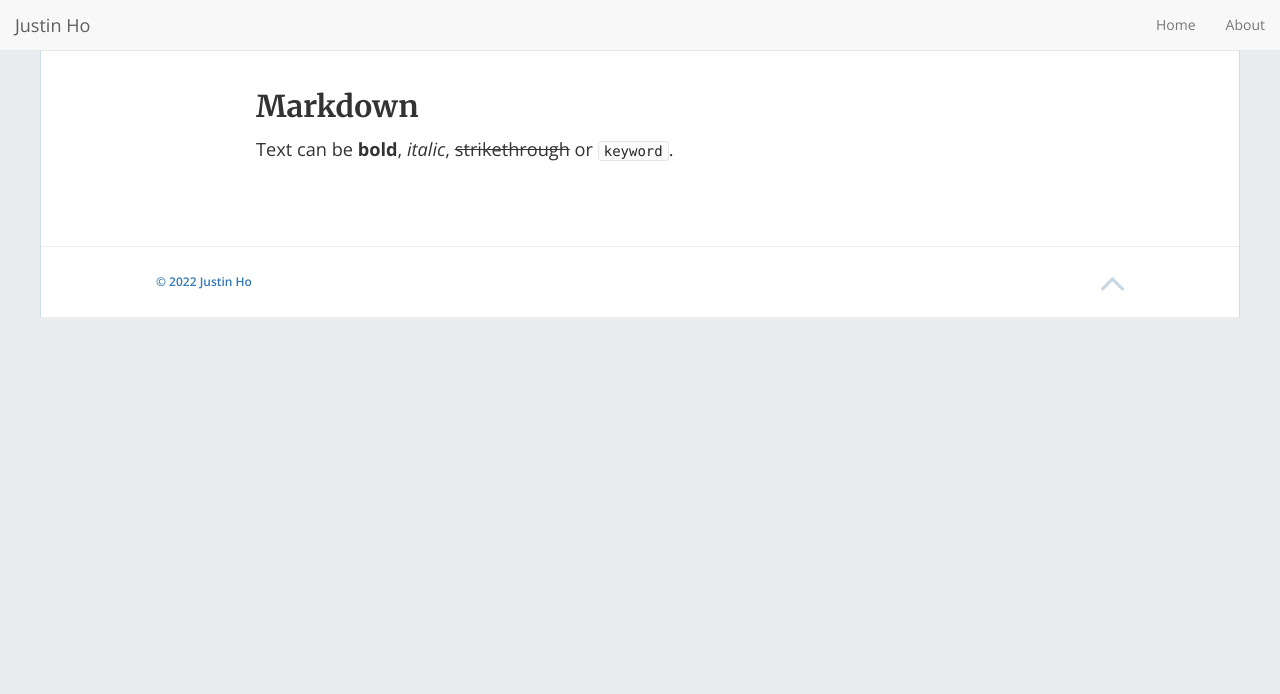
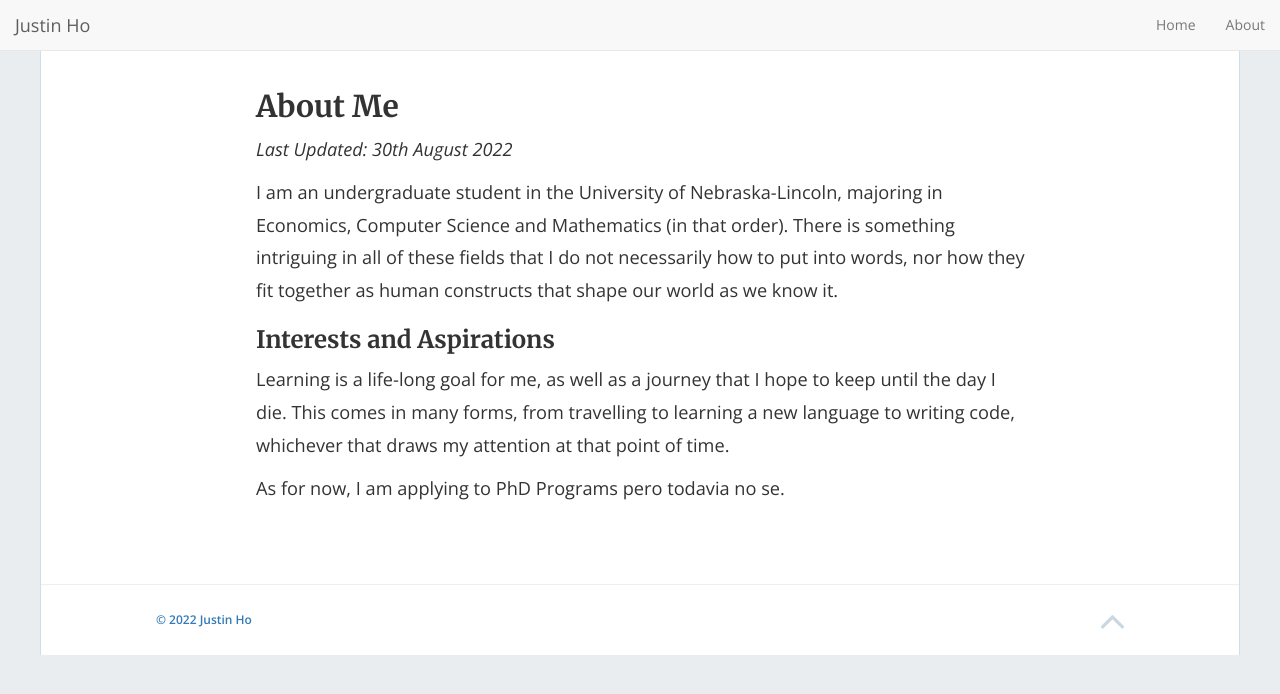
Before and after one commit to justinhjy1004/justinhjy1004.github.io, a plain HTML site: page about/index.html in a window 1280 px wide. Drawn offline with nearby package versions, Linux system fonts and the light colour scheme.

Commit message:
added new stuff

```diff
--- a/about/index.html
+++ b/about/index.html
@@ -66,9 +66,15 @@
       <div class="row">
         <div class="col-md-8 col-md-offset-2">
 
-          <h2 id="markdown">Markdown</h2>
+          <h2 id="about-me">About Me</h2>
+<p><em>Last Updated: 30th August 2022</em></p>
 
-<p>Text can be <strong>bold</strong>, <em>italic</em>, <del>strikethrough</del> or <code class="language-plaintext highlighter-rouge">keyword</code>.</p>
+<p>I am an undergraduate student in the University of Nebraska-Lincoln, majoring in Economics, Computer Science and Mathematics (in that order). There is something intriguing in all of these fields that I do not necessarily how to put into words, nor how they fit together as human constructs that shape our world as we know it.</p>
+
+<h3 id="interests-and-aspirations">Interests and Aspirations</h3>
+<p>Learning is a life-long goal for me, as well as a journey that I hope to keep until the day I die. This comes in many forms, from travelling to learning a new language to writing code, whichever that draws my attention at that point of time.</p>
+
+<p>As for now, I am applying to PhD Programs pero todavia no se.</p>
 
 
         </div>
@@ -109,7 +115,7 @@
       m=s.getElementsByTagName(o)[0];a.async=1;a.src=g;m.parentNode.insertBefore(a,m)
       })(window,document,'script','//www.google-analytics.com/analytics.js','ga');
 
-      ga('create', ' UA-9999999-99', 'auto');
+      ga('create', ' G-ZJ43FWH1DC', 'auto');
       ga('send', 'pageview');
 
     </script>
--- a/atom.xml
+++ b/atom.xml
@@ -4,7 +4,7 @@
  <title>Justin Ho</title>
  <link href="http://localhost:4000/atom.xml" rel="self"/>
  <link href="http://localhost:4000/"/>
- <updated>2022-08-30T08:16:50-05:00</updated>
+ <updated>2022-08-30T08:48:26-05:00</updated>
  <id>http://localhost:4000</id>
  <author>
    <name>Justin Ho</name>
--- a/feed.xml
+++ b/feed.xml
@@ -5,8 +5,8 @@
     <description>Data and Learning Things</description>
     <link>http://localhost:4000/</link>
     <atom:link href="http://localhost:4000/feed.xml" rel="self" type="application/rss+xml"/>
-    <pubDate>Tue, 30 Aug 2022 08:16:50 -0500</pubDate>
-    <lastBuildDate>Tue, 30 Aug 2022 08:16:50 -0500</lastBuildDate>
+    <pubDate>Tue, 30 Aug 2022 08:48:26 -0500</pubDate>
+    <lastBuildDate>Tue, 30 Aug 2022 08:48:26 -0500</lastBuildDate>
     <generator>Jekyll v3.9.2</generator>
 
       <item>
```
Also changed, not shown: economics/2021/02/20/Airbnb.html (+1 -1 lines), economics/2022/08/29/Patent.html (+1 -1 lines), epidemiology/2022/04/20/Patient_Zero.html (+1 -1 lines), index.html (+1 -1 lines).
